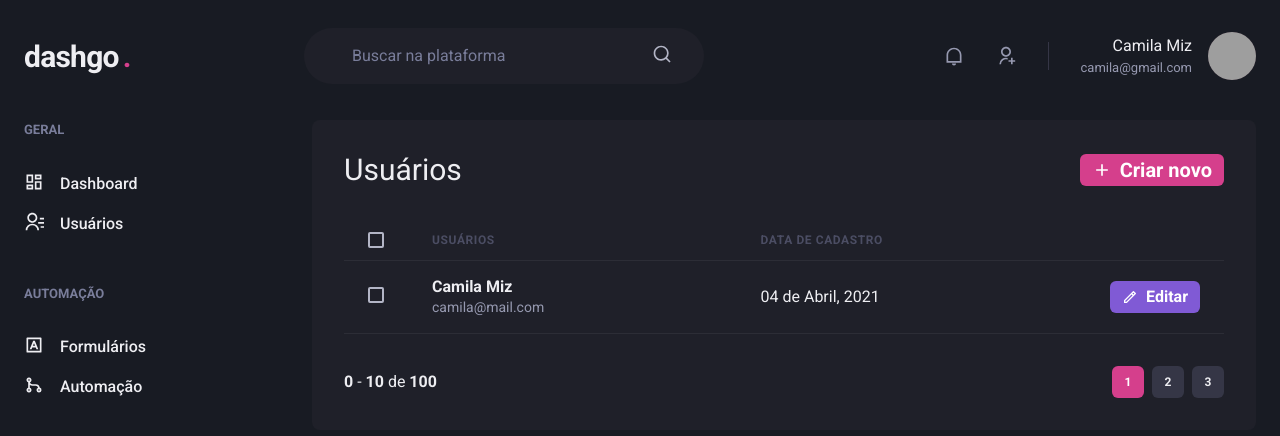
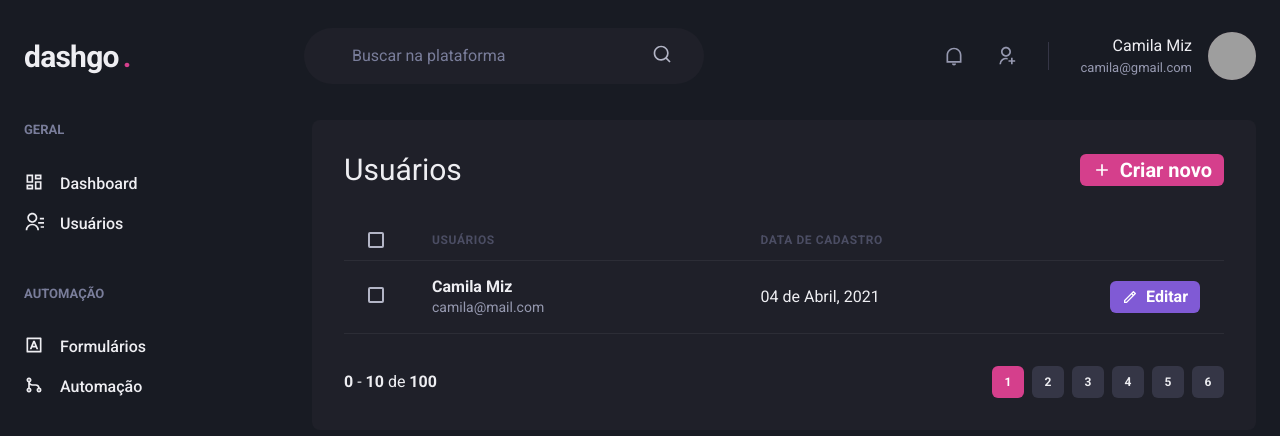
Before and after one commit to camilamiz/04-dashgo, a Next.js app: page /users in a window 1280 px wide. Shown: the top 436 px of the page. Built offline with nearby package versions, Linux system fonts and the light colour scheme; grey boxes are pictures that could not be loaded.

Commit message:
divide pagination into smaller components

```diff
--- a/src/components/Pagination.tsx
+++ /dev/null
@@ -1,53 +0,0 @@
-import { Box, Button, HStack } from "@chakra-ui/react";
-
-export function Pagination() {
-  return(
-    <HStack
-      mt="8"
-      justify="space-between"
-      align="center"
-      spacing="6"
-    >
-      <Box>
-        <strong>0</strong> - <strong>10</strong> de <strong>100</strong>
-      </Box>
-      <HStack>
-        <Button
-          size="sm"
-          fontSize="xs"
-          width="4"
-          colorScheme="pink"
-          disabled
-          _disabled={{
-            bg: "pink.500",
-            cursor: "default"
-          }}
-        >
-        1
-        </Button>
-        <Button
-          size="sm"
-          fontSize="xs"
-          width="4"
-          bg="gray.700"
-          _hover={{
-            bg: "gray.500",
-          }}
-        >
-        2
-        </Button>
-        <Button
-          size="sm"
-          fontSize="xs"
-          width="4"
-          bg="gray.700"
-          _hover={{
-            bg: "gray.500",
-          }}
-        >
-        3
-        </Button>
-      </HStack>
-    </HStack>
-  );
-}
--- /dev/null
+++ b/src/components/Pagination/PaginationItem.tsx
@@ -0,0 +1,40 @@
+import { Button } from '@chakra-ui/react';
+
+interface PaginationItemProps {
+  number: number;
+  isCurrent?: boolean;
+}
+
+export function PaginationItem({ number, isCurrent = false }: PaginationItemProps) {
+  if (isCurrent) {
+    return (
+      <Button
+        size="sm"
+        fontSize="xs"
+        width="4"
+        colorScheme="pink"
+        disabled
+        _disabled={{
+          bg: "pink.500",
+          cursor: "default"
+        }}
+      >
+      {number}
+      </Button>
+    );
+  }
+
+  return (
+    <Button
+      size="sm"
+      fontSize="xs"
+      width="4"
+      bg="gray.700"
+      _hover={{
+        bg: "gray.500",
+      }}
+    >
+    {number}
+    </Button>
+  );
+}
--- /dev/null
+++ b/src/components/Pagination/index.tsx
@@ -0,0 +1,25 @@
+import { Box, Button, HStack } from "@chakra-ui/react";
+import { PaginationItem } from "./PaginationItem";
+
+export function Pagination() {
+  return(
+    <HStack
+      mt="8"
+      justify="space-between"
+      align="center"
+      spacing="6"
+    >
+      <Box>
+        <strong>0</strong> - <strong>10</strong> de <strong>100</strong>
+      </Box>
+      <HStack>
+        <PaginationItem number={1} isCurrent/>
+        <PaginationItem number={2} />
+        <PaginationItem number={3} />
+        <PaginationItem number={4} />
+        <PaginationItem number={5} />
+        <PaginationItem number={6} />
+      </HStack>
+    </HStack>
+  );
+}
```
